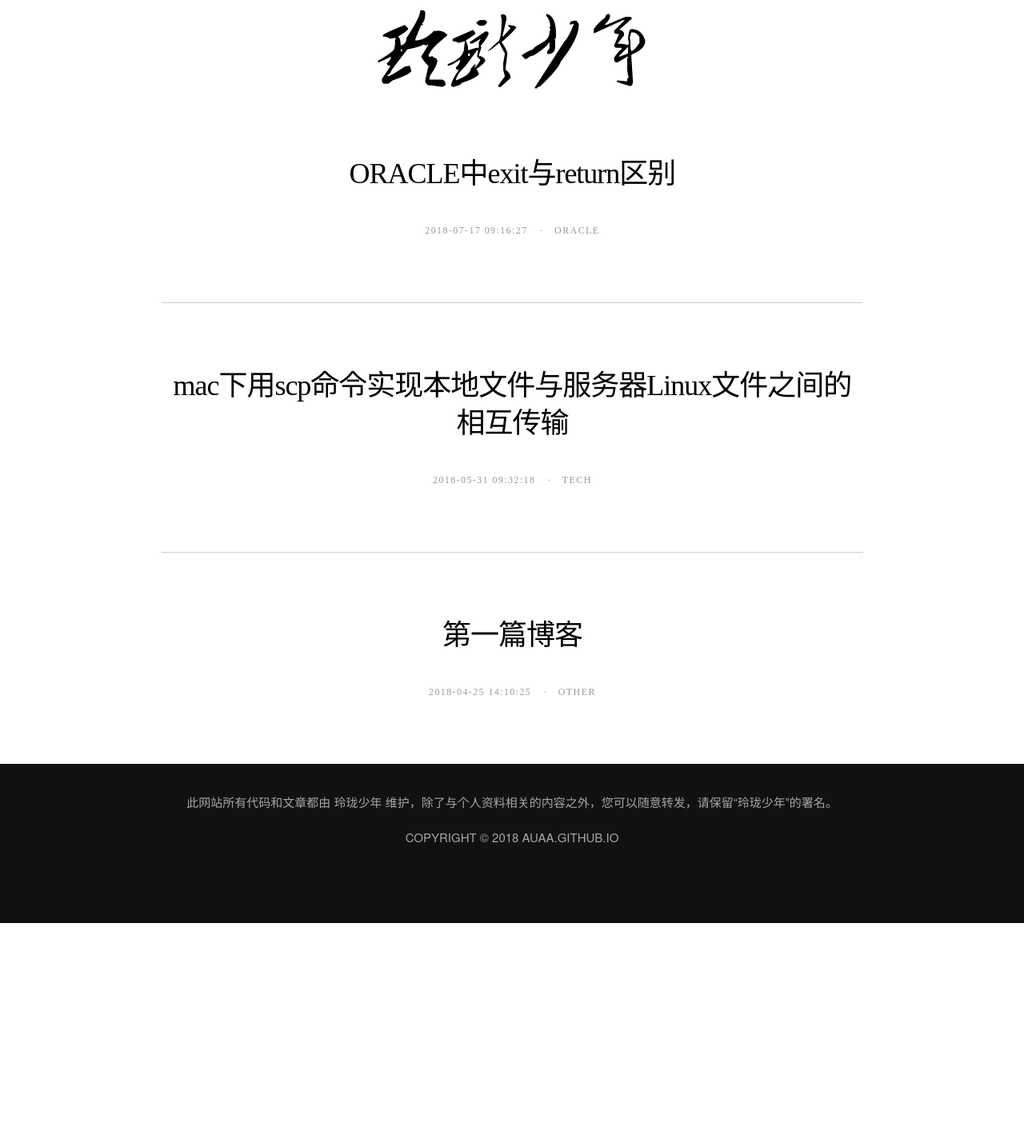
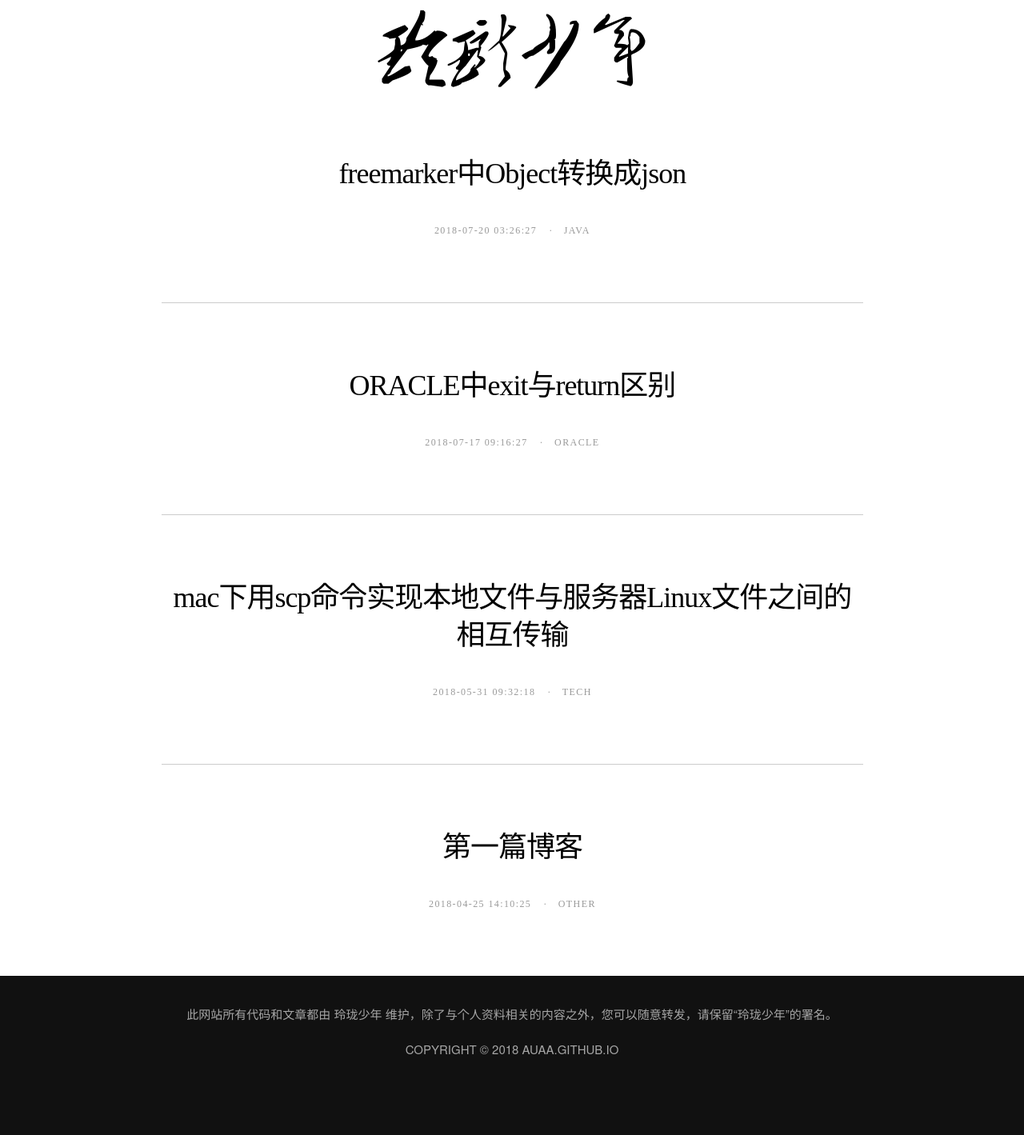
Before and after one commit to auaa/auaa.github.io, a Jekyll site: the page built from index.html, in a window 1280 px wide. Shown: the whole page at 80% size. Built offline with Jekyll 4.4.1, drawn with Linux system fonts in a browser that asks for light colours; the list of posts is cut into pages by our own code; comment, search, counter and statistics services are not loaded; before the commit the page ends 1154 px from its top, so only the background shows below that.

Commit message:
提交最新博客

````diff
--- /dev/null
+++ b/_posts/2018-07-20-freemarker-object-to-json.md
@@ -0,0 +1,140 @@
+---
+layout: post
+title:  "freemarker中Object转换成json"
+author: "玲珑少年"
+comments: true
+date:   2018-07-20 11:26:27 +0800
+category: "java"
+published: true
+excerpt: 很多情况下，我们想在freemarker模板中获取对象的所有属性值，却苦于无法找到对应的属性名。这篇博客中的第一个函数可以帮您解决此问题。
+---
+
+# freemarker中Object转换成json
+
+
+
+freemarker模板中，我们想获取一个对象的属性值，但是不知道对象的属性名，下面就是解决方案。
+
+1. 定义函数
+
+```
+<#function objectToJsonFunction object>
+    <#if object??>
+        <#if object?is_enumerable>
+            <#local json = '['>
+            <#list object as item>
+                <#if item?is_hash>
+                    <#if item_index &gt; 0 && json != "[" >
+                        <#local json = json +',' >
+                    </#if>
+                    <#local json = json + objectToJsonFunction(item)>
+                </#if>
+            </#list>
+            <#return json + ']'>
+        <#elseif object?is_hash>
+            <#local json = "{">
+            <#assign keys = object?keys>
+            <#list keys as key>
+                <#if object[key]?? && !(object[key]?is_method) && key != "class">
+                    <#if object[key]?is_number>
+                        <#if key_index &gt; 0 && json != "{" >
+                            <#local json = json +',' >
+                        </#if>
+                        <#local json = json + '"${key}": ${object[key]}'>
+                    <#elseif object[key]?is_string>
+                        <#if key_index &gt; 0 && json != "{" >
+                            <#local json = json +',' >
+                        </#if>
+                        <#local json = json + '"${key}": "${object[key]?html!""?js_string}"'>
+                    <#elseif object[key]?is_boolean >
+                        <#if key_index &gt; 0 && json != "{" >
+                            <#local json = json +',' >
+                        </#if>
+                        <#local json = json + '"${key}": ${object[key]?string("true", "false")}'>
+
+
+                    <#elseif object[key]?is_enumerable >
+                        <#if key_index &gt; 0 && json != "{" >
+                            <#local json = json +',' >
+                        </#if>
+                        <#local json = json + '"${key}":'+ objectToJsonFunction(object[key])>
+
+
+                    <#elseif object[key]?is_hash>
+                        <#if key_index &gt; 0 && json != "{" >
+                            <#local json = json +',' >
+                        </#if>
+                        <#local json = json + '"${key}":'+ objectToJsonFunction(object[key])>
+                    </#if>
+                </#if>
+            </#list>
+            <#return json +"}">
+        </#if>
+    <#else>
+        <#return "{}">
+    </#if>
+</#function>
+```
+
+``特别提示：如果项目中使用的[]代替freemarker模板的<>，需要相应的修改成[],否则不会报错，上述代码会显示在页面上。``
+
+2. 调用方法
+
+```
+${objectToJsonFunction(x)}
+```
+
+
+
+以下是图解获取request对象的属性值：直接拷贝上面的代码使用即可。
+
+![使用代码](./assets/20180720113459.png)
+
+![使用代码](./assets/20180720113548.png)
+
+最终获得request的对应属性值分别如下：
+
+```json
+{
+  "webApplicationContext": "org.springframework.boot.context.embedded.AnnotationConfigEmbeddedWebApplicationContext@4331d187: startup date [Fri Jul 20 11:11:10 CST 2018]; root of context hierarchy",
+  "pathToServlet": "/",
+  "urlPathHelper": "org.springframework.web.util.UrlPathHelper@574785b0",
+  "locale": "zh_CN",
+  "defaultHtmlEscape": false,
+  "theme": "org.springframework.ui.context.support.SimpleTheme@30398865",
+  "model": {
+    "request": "org.springframework.web.servlet.support.RequestContext@2fcefa0",
+    "springMacroRequestContext": "org.springframework.web.servlet.support.RequestContext@50dfc659"
+  },
+  "responseEncodedHtmlEscape": true,
+  "contextPath": "/",
+  "messageSource": "org.springframework.boot.context.embedded.AnnotationConfigEmbeddedWebApplicationContext@4331d187: startup date [Fri Jul 20 11:11:10 CST 2018]; root of context hierarchy",
+  "requestUri": "/login"
+}
+```
+
+
+
+`顺便纠正一个网上大部分都是错误的解答。freemarker中根据request获取当前页面url的方法。`
+
+下面是一个错误的博客，
+
+``http://www.tingzan123.com/article/2016/1214/477.html``
+
+
+
+正确获取方式是：
+
+```
+${request.requestUri}
+```
+
+👆👆👆👆  这是才是正确的姿势。
+
+
+
+
+
+<p align="right">武汉·洪山广场</p>
+
+<p align="right">2018年7月</p>
````
Also changed, not shown: _posts/2018-7-17-ORACLE-exit-return.md (+6 -6 lines), _posts/assets/20180717163812.png (added), _posts/assets/20180717163813.png (added), _posts/assets/20180717163814.png (added), _posts/assets/20180717163815.png (added), _posts/assets/20180717163816.png (added), _posts/assets/20180717163817.png (added), _posts/assets/20180720113459.png (added), _posts/assets/20180720113548.png (added).
